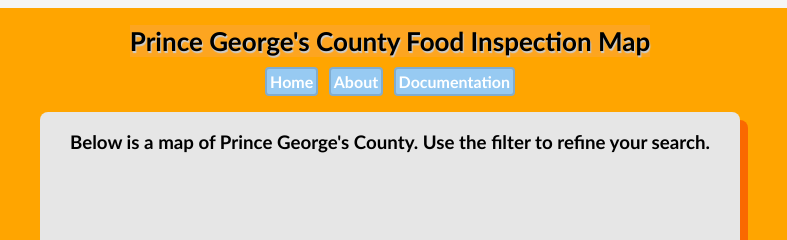
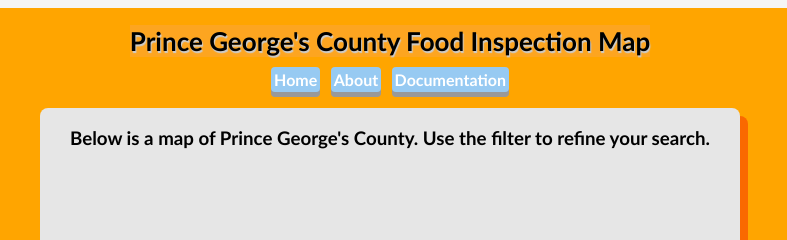
Before and after one commit to bcantillano/INST377_Food_Inspection, a website: page index.html in a window 1280 px wide. Shown: the top 240 px of the page, 250-1037 px from the left. Drawn offline with nearby package versions, Linux system fonts and the light colour scheme; files that its build step writes are made by us from their sources; no server answers; files whose address does not match are found by name.

Commit message:
added button/click animations

```diff
--- a/style.css
+++ b/style.css
@@ -26,11 +26,23 @@ body {
   margin: 0 0.2em;
   margin-bottom: 1em;
   padding: 3px;
-  background: #97caf2;
-  border: 2px solid rgba(0, 0, 0, 0.15);
+  background-color: #97caf2;
+  /* border: 2px solid rgba(0, 0, 0, 0.15); */
   border-radius: 4px;
+  box-shadow: 0 5px #999;
+  border: none;
   font-weight: bold;
   color: white;
+  cursor: pointer;
+  outline: none;
+}
+
+#links a:hover {background-color: #6ea3cc}
+
+#links a:active {
+  background-color: #6ea3cc;
+  box-shadow: 0 5px #666;
+  transform: translateY(2px);
 }
 
 h1 {
```
